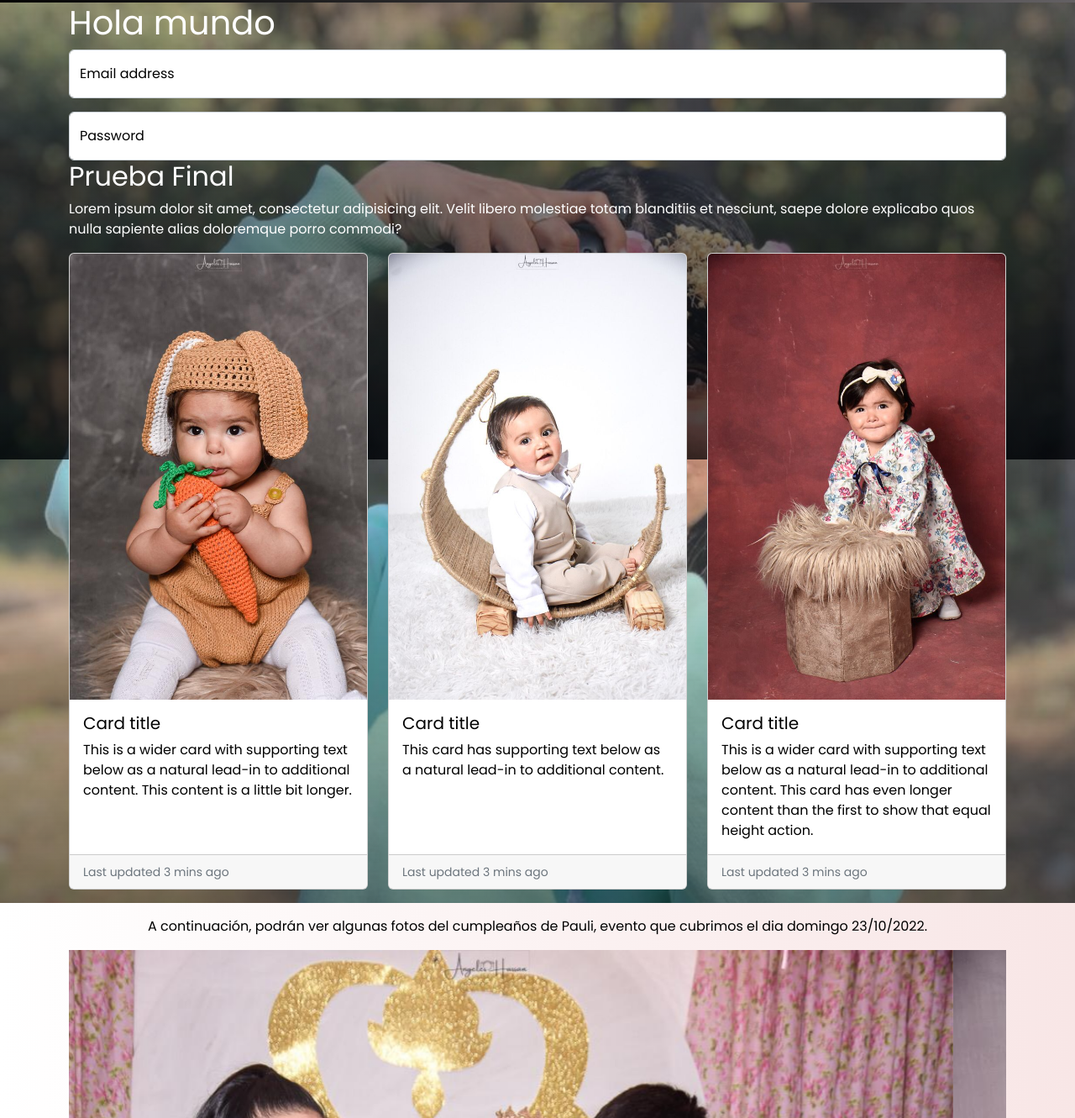
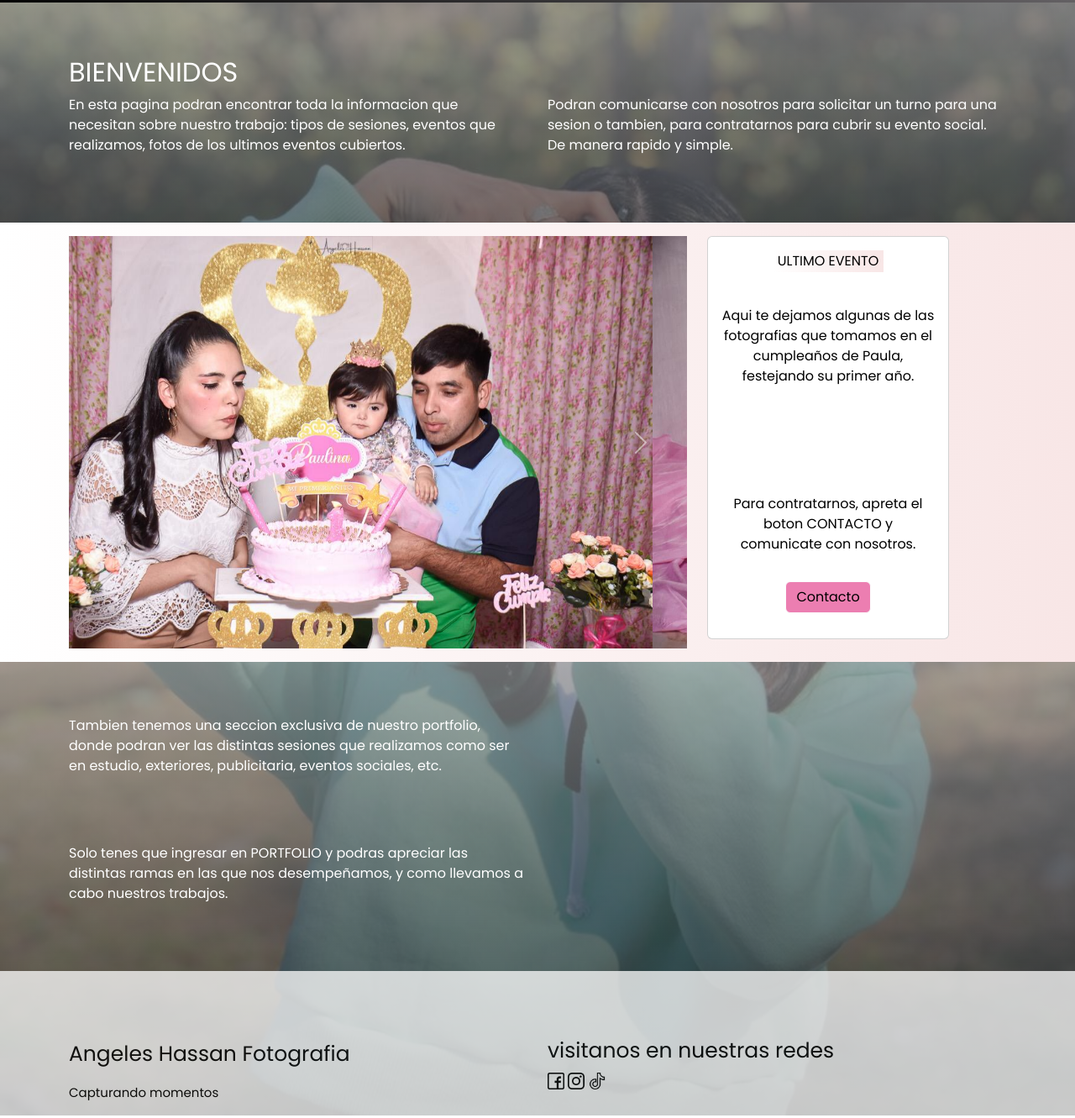
Before and after one commit to joacocortes01/Proyecto-Final-1, a website: page index.html in a window 1280 px wide. Shown: the part 253-1584 px from the top of the page at 84% size. Drawn offline with Linux system fonts and the light colour scheme.

Commit message:
agrego button

```diff
--- a/index.html
+++ b/index.html
@@ -5,7 +5,7 @@
     <meta http-equiv="X-UA-Compatible" content="IE=edge" />
     <meta name="viewport" content="width=device-width, initial-scale=1.0" />
     <link rel="stylesheet" href="css/custom.css" />
-    <title>Document</title>
+    <title>AHFotografia</title>
   </head>
   <body>
     <img src="img/AHPORTADA.jpeg" alt="#" width="100%" height="200px" />
@@ -13,7 +13,7 @@
       <div>
         <nav class="navbar navbar-expand-lg navbar-dark gradient-navbar">
           <div class="container">
-            <a class="navbar-brand" href="#">AH Fotografia</a>
+            <a class="navbar-brand" href="index.html">AH Fotografia</a>
             <button
               class="navbar-toggler"
               type="button"
@@ -28,7 +28,9 @@
             <div class="collapse navbar-collapse" id="navbarSupportedContent">
               <ul class="navbar-nav me-auto mb-2 mb-lg-0">
                 <li class="nav-item">
-                  <a class="nav-link" aria-current="page" href="#">Inicio</a>
+                  <a class="nav-link" aria-current="page" href="index.html"
+                    >Inicio</a
+                  >
                 </li>
                 <li class="nav-item">
                   <a class="nav-link" href="#">Contacto</a>
@@ -48,85 +50,26 @@
         </nav>
       </div>
     </header>
+    <section id="section1">
       <div class="container">
-      <h1>Hola mundo</h1>
-      <div class="form-floating mb-3">
-        <input
-          type="email"
-          class="form-control"
-          id="floatingInput"
-          placeholder="name@example.com"
-        />
-        <label for="floatingInput">Email address</label>
+        <div class="row">
+          <div>
+            <h2>BIENVENIDOS</h2>
           </div>
-      <div class="form-floating">
-        <input
-          type="password"
-          class="form-control"
-          id="floatingPassword"
-          placeholder="Password"
-        />
-        <label for="floatingPassword">Password</label>
-      </div>
-    </div>
-    <section>
-      <div class="container">
-        <h2>Prueba Final</h2>
+          <div class="col-sm-6 col-md-6">
             <p>
-          Lorem ipsum dolor sit amet, consectetur adipisicing elit. Velit libero
-          molestiae totam blanditiis et nesciunt, saepe dolore explicabo quos
-          nulla sapiente alias doloremque porro commodi?
+              En esta pagina podran encontrar toda la informacion que necesitan
+              sobre nuestro trabajo: tipos de sesiones, eventos que realizamos,
+              fotos de los ultimos eventos cubiertos.
             </p>
           </div>
-    </section>
-    <section>
-      <div class="container">
-        <div class="row row-cols-1 row-cols-md-3 g-4">
-          <div class="col">
-            <div class="card h-100">
-              <img src="img/Estudio(1).jpeg" class="card-img-top" alt="..." />
-              <div class="card-body">
-                <h5 class="card-title">Card title</h5>
-                <p class="card-text">
-                  This is a wider card with supporting text below as a natural
-                  lead-in to additional content. This content is a little bit
-                  longer.
+          <div class="col-sm-6 col-md-6">
+            <div>
+              <p>
+                Podran comunicarse con nosotros para solicitar un turno para una
+                sesion o tambien, para contratarnos para cubrir su evento
+                social. De manera rapido y simple.
               </p>
-              </div>
-              <div class="card-footer">
-                <small class="text-muted">Last updated 3 mins ago</small>
-              </div>
-            </div>
-          </div>
-          <div class="col">
-            <div class="card h-100">
-              <img src="img/Estudio(2).jpeg" class="card-img-top" alt="..." />
-              <div class="card-body">
-                <h5 class="card-title">Card title</h5>
-                <p class="card-text">
-                  This card has supporting text below as a natural lead-in to
-                  additional content.
-                </p>
-              </div>
-              <div class="card-footer">
-                <small class="text-muted">Last updated 3 mins ago</small>
-              </div>
-            </div>
-          </div>
-          <div class="col">
-            <div class="card h-100">
-              <img src="img/Estudio(3).jpeg" class="card-img-top" alt="..." />
-              <div class="card-body">
-                <h5 class="card-title">Card title</h5>
-                <p class="card-text">
-                  This is a wider card with supporting text below as a natural
-                  lead-in to additional content. This card has even longer
-                  content than the first to show that equal height action.
-                </p>
-              </div>
-              <div class="card-footer">
-                <small class="text-muted">Last updated 3 mins ago</small>
-              </div>
             </div>
           </div>
         </div>
@@ -135,13 +78,7 @@
     <section id="section2">
       <div class="container">
         <div class="row">
-          <p class="parrafo">
-            A continuación, podrán ver algunas fotos del cumpleaños de Pauli,
-            evento que cubrimos el dia domingo 23/10/2022.
-          </p>
-        </div>
-        <div class="row">
-          <div class="col-sm-6 col-md-7"></div>
+          <div class="col-sm-6 col-md-8">
             <div
               id="carouselExampleControls"
               class="carousel slide"
@@ -149,13 +86,25 @@
             >
               <div class="carousel-inner">
                 <div class="carousel-item active">
-                <img src="img/Pauli(1).jpeg" class="d-block w-100" alt="..." />
+                  <img
+                    src="img/Pauli(1).jpeg"
+                    class="d-block w-100"
+                    alt="..."
+                  />
                 </div>
                 <div class="carousel-item">
-                <img src="img/Pauli(2).jpeg" class="d-block w-100" alt="..." />
+                  <img
+                    src="img/Pauli(2).jpeg"
+                    class="d-block w-100"
+                    alt="..."
+                  />
                 </div>
                 <div class="carousel-item">
-                <img src="img/Pauli(3).jpeg" class="d-block w-100" alt="..." />
+                  <img
+                    src="img/Pauli(3).jpeg"
+                    class="d-block w-100"
+                    alt="..."
+                  />
                 </div>
               </div>
               <button
@@ -184,6 +133,54 @@
               </button>
             </div>
           </div>
+          <div class="col-sm-6 col-md-4">
+            <div class="card" style="width: 18rem">
+              <div class="card-body">
+                <button type="button" class="btn-title">ULTIMO EVENTO</button>
+                <section class="card-parrafo">
+                  <p class="card-text">
+                    Aqui te dejamos algunas de las fotografias que tomamos en el
+                    cumpleaños de Paula, festejando su primer año.
+                  </p>
+                </section>
+                <section class="card-parrafo2">
+                  <p class="card-text">
+                    Para contratarnos, apreta el boton CONTACTO y comunicate con
+                    nosotros.
+                  </p>
+                </section>
+
+                <button type="button" class="btn btn-primary">Contacto</button>
+              </div>
+            </div>
+          </div>
+        </div>
+      </div>
+    </section>
+    <section id="section3">
+      <div class="container">
+        <div class="row">
+          <div class="col-sm-6 col-md-6">
+            <p>
+              Tambien tenemos una seccion exclusiva de nuestro portfolio, donde
+              podran ver las distintas sesiones que realizamos como ser en
+              estudio, exteriores, publicitaria, eventos sociales, etc.
+            </p>
+          </div>
+        </div>
+      </div>
+    </section>
+    <section id="section3">
+      <div class="container">
+        <div class="row">
+          <div class="col-sm-6 col-md-6">
+            <p>
+              Solo tenes que ingresar en PORTFOLIO y podras apreciar las
+              distintas ramas en las que nos desempeñamos, y como llevamos a
+              cabo nuestros trabajos.
+            </p>
+          </div>
+        </div>
       </div>
     </section>
     <footer>
@@ -195,9 +192,16 @@
           </div>
           <div class="col-sm-6 col-md-6">
             <h2 class="subtitulos-redes">visitanos en nuestras redes</h2>
-            <img src="img/facebook.png" class="logo" alt="" />
-            <img src="img/instagram.png" class="logo" alt="" />
-            <img src="img/tik-tok.png" class="logo" alt="" />
+            <a href="https://www.facebook.com/angeleshassanfotografia"
+              ><img class="logo" src="img/facebook.png" alt="facebook"
+            /></a>
+            <a href="https://www.instagram.com/angeles.hassanfotografia/"
+              ><img class="logo" src="img/instagram.png" alt="instagram"
+            /></a>
+            <a
+              href="https://www.tiktok.com/@angeles.hassanfotografia?_t=8XaLoaHiS1e&_r=1"
+              ><img class="logo" src="img/tik-tok.png" alt=""
+            /></a>
           </div>
         </div>
       </div>
--- a/scss/_body.scss
+++ b/scss/_body.scss
@@ -1,6 +1,6 @@
 body {
   background-image: linear-gradient(
-      rgba(200, 200, 201, 0.25),
+      rgba(200, 200, 201, 0.75),
       rgba(5, 7, 12, 0.75)
     ),
     url(../img/nosotros.jpeg);
@@ -12,12 +12,22 @@ body {
   color: white;
 }
 
-.form-floating {
-  color: black;
+#section1 {
+  margin-top: 4rem;
+  margin-bottom: 4rem;
 }
 
 .card {
   color: black;
+  height: 30rem;
+}
+
+.card-parrafo {
+  margin-top: 2.5rem;
+}
+
+.card-parrafo2 {
+  margin-top: 8rem;
 }
 
 #section2 {
@@ -29,6 +39,28 @@ body {
     rgb(255, 255, 255),
     rgb(248, 230, 230)
   );
-  color: black;
+  color: white;
   text-align: center;
 }
+
+#carouselExampleControls {
+  width: 100%;
+}
+.btn-title {
+  background-image: linear-gradient(
+    90deg,
+    rgb(255, 255, 255),
+    rgb(248, 230, 230)
+  );
+  border: none;
+}
+
+.btn {
+  background-color: $primary;
+  margin-top: 2rem;
+}
+
+#section3 {
+  margin-top: 4rem;
+  margin-bottom: 4rem;
+}
--- a/scss/_footer.scss
+++ b/scss/_footer.scss
@@ -1,14 +1,17 @@
 footer {
-  background-image: linear-gradient(90deg, $navbar1, $navbar3);
+  background-color: rgb(255, 255, 255);
   padding-top: 5rem;
+  opacity: 0.75;
 }
 
 .subtitulos {
   font-size: 25px;
+  color: black;
 }
 
 .subtitulos-footer {
   font-size: 15px;
+  color: black;
 }
 
 .subtitulos-redes {
--- a/scss/_variables.scss
+++ b/scss/_variables.scss
@@ -1,4 +1,4 @@
-$primary: rgb(253, 253, 253);
+$primary: rgb(236, 126, 177);
 
 $secondary: rgb(243, 215, 213);
 
```
Also changed, not shown: css/custom.css, 1 other file. Lines whose indentation alone changed are shown as unchanged.
